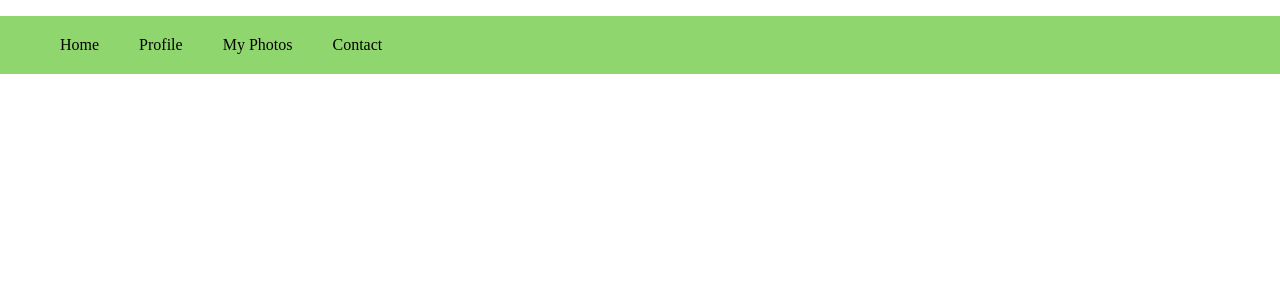
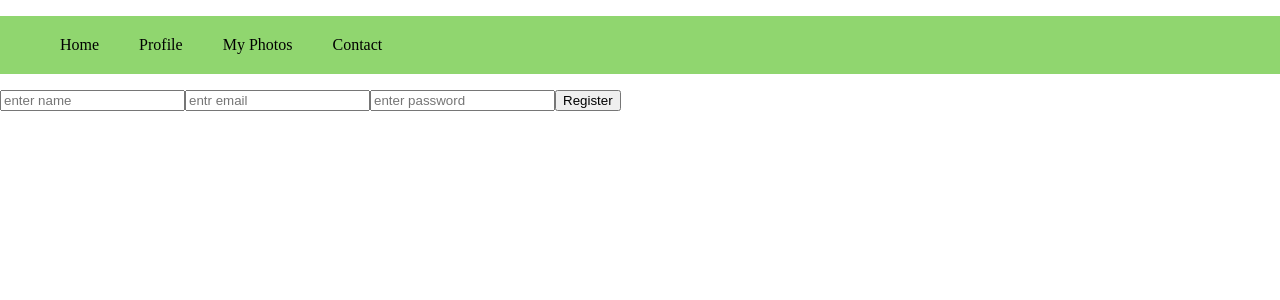
Before and after one commit to nasim-coder/photoed, a React (Create React App) app in the folder frontend/: page / in a window 1280 px wide. Shown: the top 300 px of the page. Built offline with nearby package versions, Linux system fonts and the light colour scheme.

Commit message:
fixed register

```diff
--- a/frontend/src/App.js
+++ b/frontend/src/App.js
@@ -1,8 +1,10 @@
-import Navbar from './components/Navbar'
+import Navbar from './components/Navbar';
+import Register from './components/Register'
 function App() {
   return (
     <div className="App">
       <Navbar />
+      <Register />
     </div>
   );
 }
--- /dev/null
+++ b/frontend/src/components/Register.js
@@ -0,0 +1,11 @@
+function Register() {
+    return (
+        <form action="">
+            <input type="text" name='name' placeholder="enter name" onChange={function (e) { }} />
+            <input type="email" name="email" id="" placeholder="entr email" />
+            <input type="password" name="password" id="" placeholder="enter password" />
+            <input type="button" value="Register" />
+        </form>
+    );
+}
+export default Register;
```
Also changed, not shown: frontend/src/components/register.js (deleted, +0 -10 lines).
